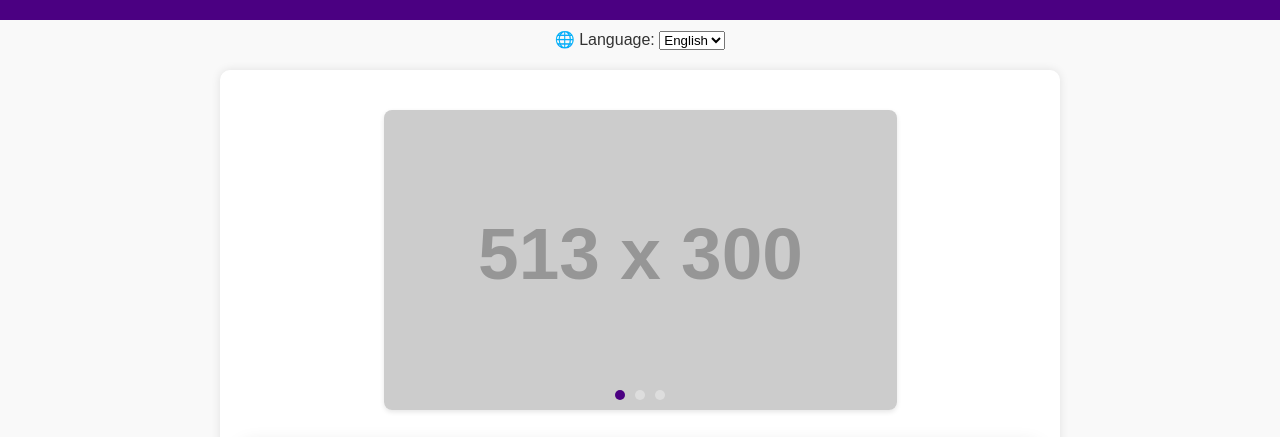
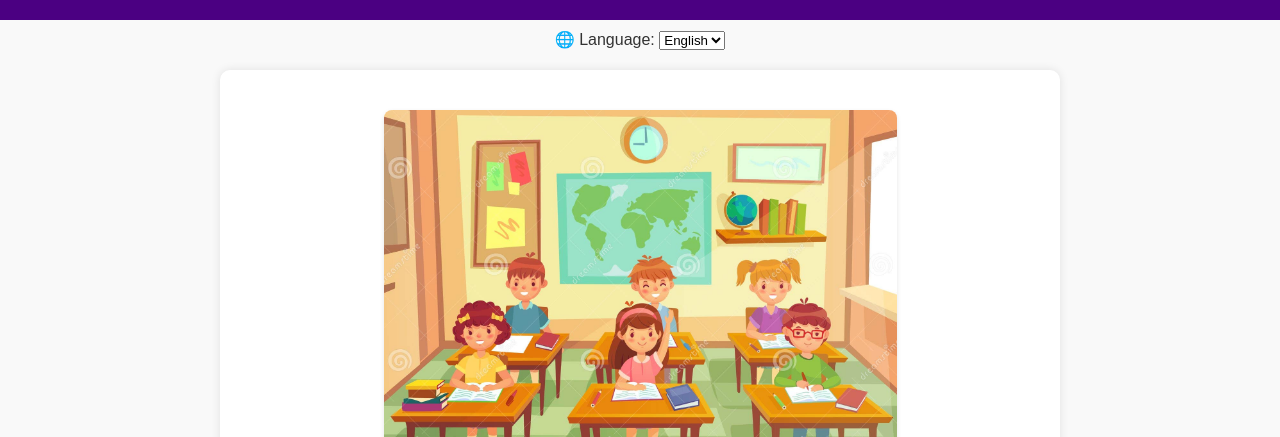
Before and after one commit to sparkclassessagar/sparkclasses.github.io, a plain HTML site: page index.html in a window 1280 px wide. Shown: the part 88-525 px from the top of the page. Drawn offline with Linux system fonts and the light colour scheme; placeholder pictures from the web are drawn by us.

Commit message:
added images

```diff
--- a/index.html
+++ b/index.html
@@ -523,10 +523,10 @@
         <div class="new-slider-container">
             <div class="new-slider-wrapper">
                 <div class="new-slider-item">
-                    <img src="https://placehold.co/513x300/E0E0E0/333333?text=Classroom+Image+1" onerror="this.src='https://placehold.co/513x300/E0E0E0/333333?text=Image+Load+Error'" alt="Classroom Image 1">
+                    <img src="img1.jpg" onerror="this.src='https://placehold.co/513x300/E0E0E0/333333?text=Image+Load+Error'" alt="Classroom Image 1">
                 </div>
                 <div class="new-slider-item">
-                    <img src="https://placehold.co/513x300/D0D0D0/333333?text=Classroom+Image+2" onerror="this.src='https://placehold.co/513x300/D0D0D0/333333?text=Image+Load+Error'" alt="Classroom Image 2">
+                    <img src="img2.jpg" onerror="this.src='https://placehold.co/513x300/D0D0D0/333333?text=Image+Load+Error'" alt="Classroom Image 2">
                 </div>
                 <div class="new-slider-item">
                     <video controls poster="https://placehold.co/513x300/C0C0C0/333333?text=Video+Thumbnail">
```
